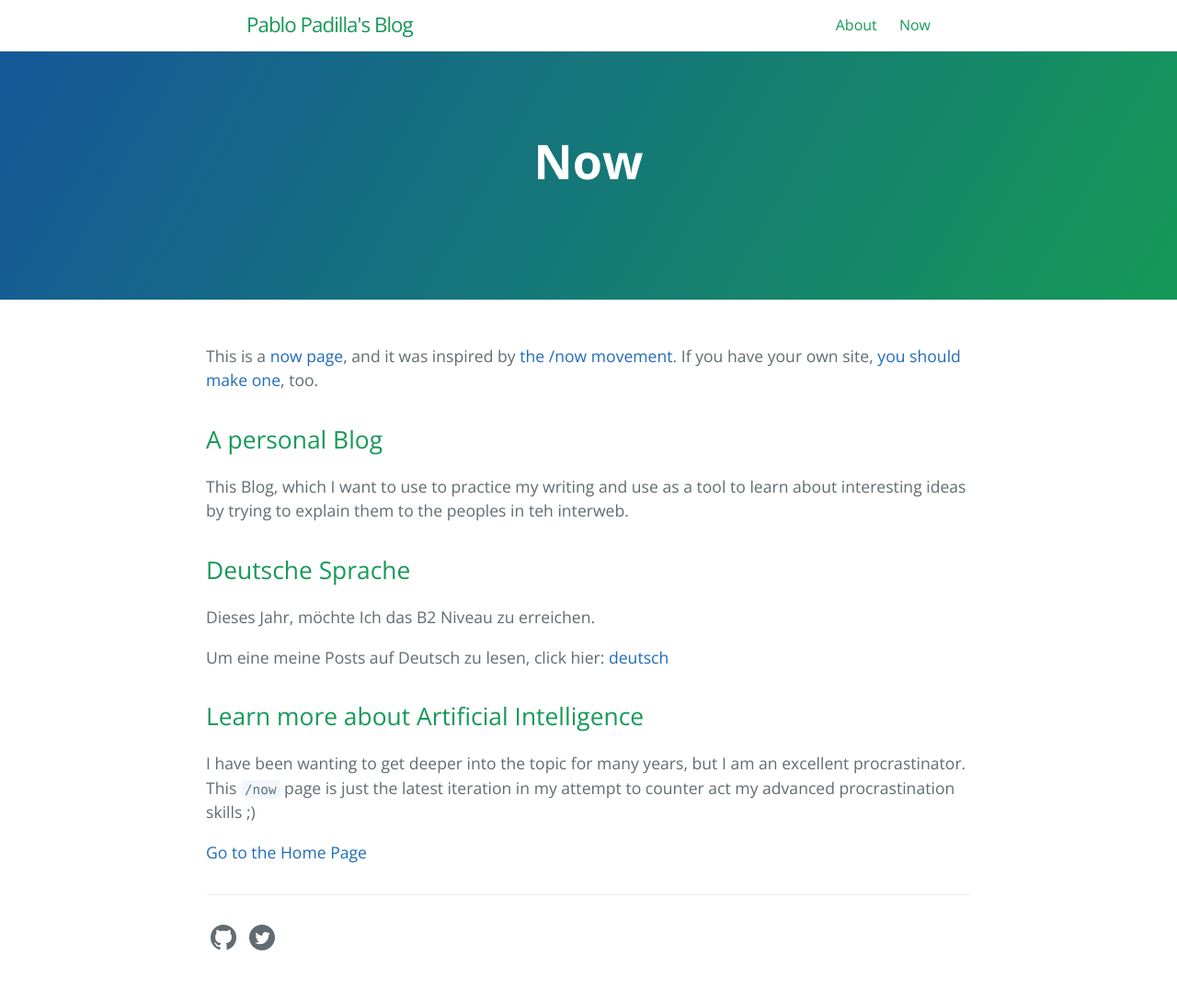
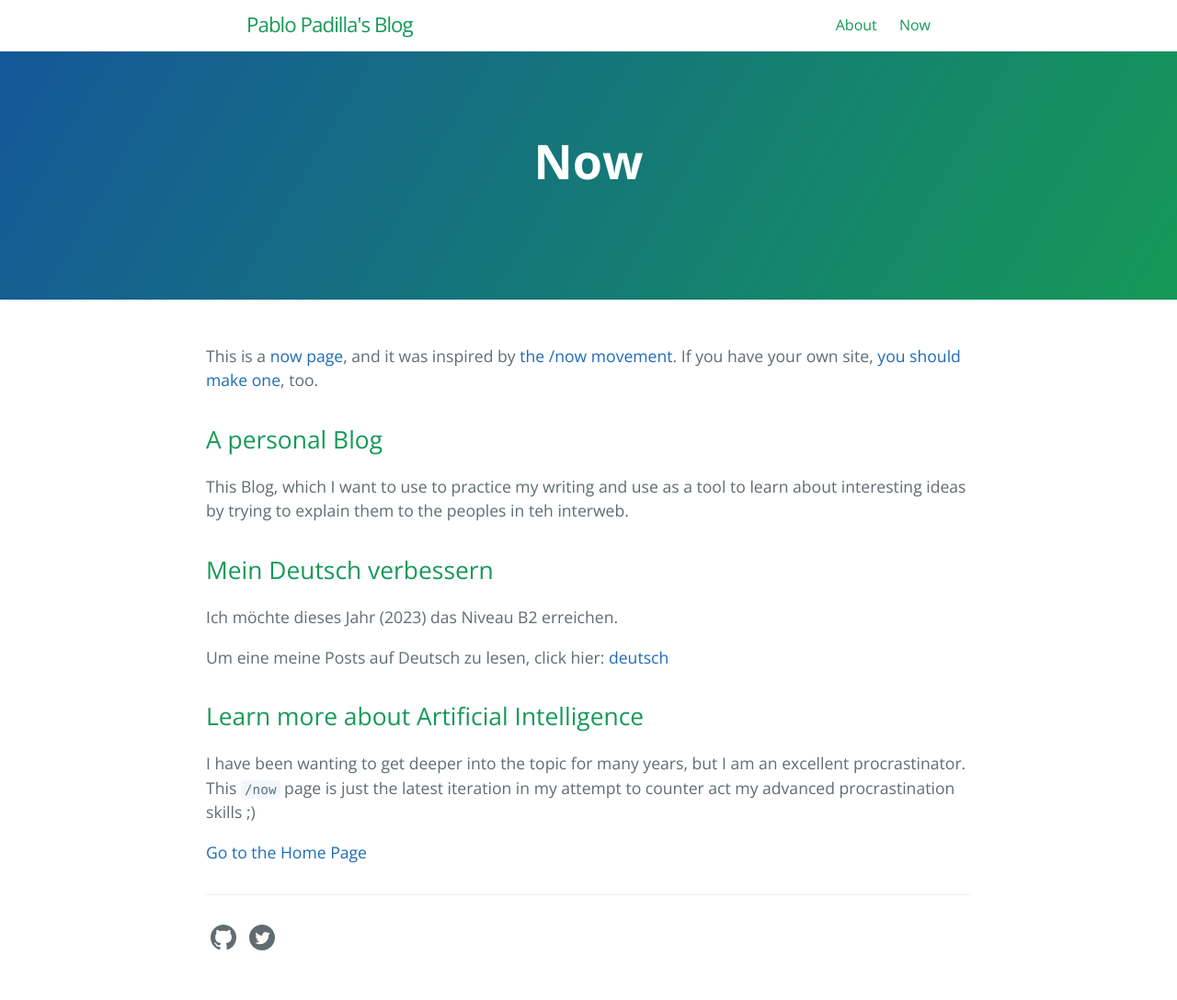
Before and after one commit to pgpbpadilla/pgpbpadilla.github.io, a Jekyll site: the page built from now.md, in a window 1280 px wide. Shown: the whole page at 92% size. Built offline with Jekyll 4.4.1, drawn with Linux system fonts in a browser that asks for light colours.

Commit message:
chg: now: update description for my goal, and set a deadline

```diff
--- a/now.md
+++ b/now.md
@@ -15,9 +15,9 @@ This Blog, which I want to use to practice my writing
 and use as a tool to learn about interesting ideas by trying
 to explain them to the peoples in teh interweb.
 
-## Deutsche Sprache
+## Mein Deutsch verbessern
 
-Dieses Jahr, möchte Ich das B2 Niveau zu erreichen.
+Ich möchte dieses Jahr (2023) das Niveau B2 erreichen.
 
 Um eine meine Posts auf Deutsch zu lesen, click hier: [deutsch](/categories/#deutsch)
 
```
Also changed, not shown: deutsch/_posts/2023-05-07-ergo-tastaturen.md (+2 -0 lines).
